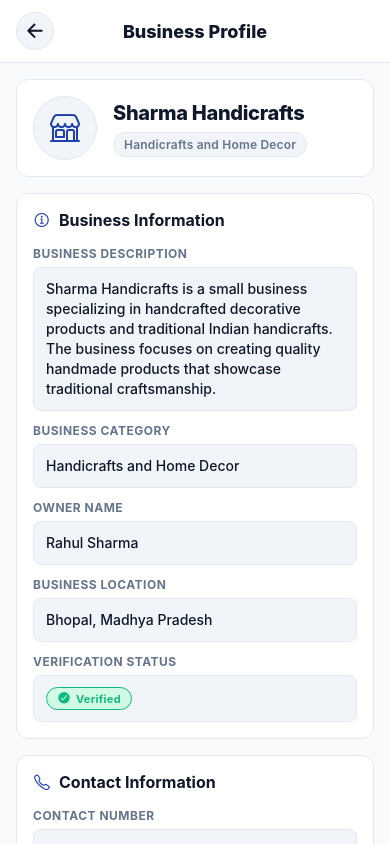
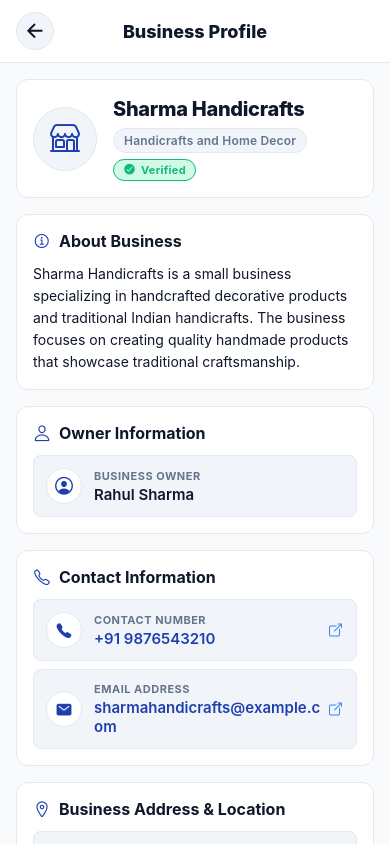
Before and after one commit to Himanshubansal-2008/VyaparSetu, a React Native app in the folder mobile/: screen / in a window 390 px wide. Built offline with nearby package versions, Linux system fonts and the light colour scheme.

Commit message:
Complete business profile information section

```diff
--- a/mobile/src/screens/BusinessProfileScreen.js
+++ b/mobile/src/screens/BusinessProfileScreen.js
@@ -8,6 +8,8 @@ import {
   StatusBar,
   Platform,
   TouchableOpacity,
+  Linking,
+  Alert,
 } from 'react-native';
 import { Ionicons } from '@expo/vector-icons';
 import { colors } from '../theme/colors';
@@ -27,17 +29,24 @@ export default function BusinessProfileScreen({
     businessProfileData;
 
   const {
-    businessName = 'Sharma Handicrafts',
-    description = '',
-    category = '',
-    ownerName = '',
-    contactNumber = '',
-    email = '',
-    address = '',
-    location = '',
-    isVerified = true,
-    specialties = [],
+    businessName = businessProfileData.businessName,
+    description = businessProfileData.description,
+    category = businessProfileData.category,
+    ownerName = businessProfileData.ownerName,
+    contactNumber = businessProfileData.contactNumber,
+    email = businessProfileData.email,
+    address = businessProfileData.address,
+    location = businessProfileData.location,
+    isVerified = businessProfileData.isVerified,
+    specialties = businessProfileData.specialties,
   } = business || {};
+
+  const specialtiesList =
+    Array.isArray(specialties) && specialties.length > 0
+      ? specialties
+      : Array.isArray(businessProfileData.specialties)
+      ? businessProfileData.specialties
+      : [];
 
   const canGoBack = Boolean(
     onBackPress || (navigation && typeof navigation.goBack === 'function')
@@ -51,11 +60,66 @@ export default function BusinessProfileScreen({
     }
   };
 
+  const handlePhonePress = async () => {
+    const rawNumber = contactNumber || businessProfileData.contactNumber;
+    if (!rawNumber) return;
+    const sanitizedNumber = String(rawNumber).replace(/[^\d+]/g, '');
+    const url = `tel:${sanitizedNumber}`;
+
+    try {
+      const supported = await Linking.canOpenURL(url);
+      if (supported) {
+        await Linking.openURL(url);
+      } else {
+        await Linking.openURL(url).catch((err) => {
+          console.warn('[BusinessProfileScreen] Cannot open phone dialer:', err);
+          Alert.alert(
+            'Unable to place call',
+            `Device cannot make a call to ${rawNumber}.`
+          );
+        });
+      }
+    } catch (error) {
+      console.warn('[BusinessProfileScreen] Phone dialer error:', error);
+      Alert.alert(
+        'Unable to place call',
+        `An error occurred while trying to open dialer: ${error.message || error}`
+      );
+    }
+  };
+
+  const handleEmailPress = async () => {
+    const targetEmail = email || businessProfileData.email;
+    if (!targetEmail) return;
+    const url = `mailto:${targetEmail.trim()}`;
+
+    try {
+      const supported = await Linking.canOpenURL(url);
+      if (supported) {
+        await Linking.openURL(url);
+      } else {
+        await Linking.openURL(url).catch((err) => {
+          console.warn('[BusinessProfileScreen] Cannot open email client:', err);
+          Alert.alert(
+            'Unable to send email',
+            `No email client available to email ${targetEmail}.`
+          );
+        });
+      }
+    } catch (error) {
+      console.warn('[BusinessProfileScreen] Email client error:', error);
+      Alert.alert(
+        'Unable to send email',
+        `An error occurred while trying to open email: ${error.message || error}`
+      );
+    }
+  };
+
   return (
     <SafeAreaView style={styles.safeArea}>
       <StatusBar barStyle="dark-content" backgroundColor={colors.surface} />
 
-      {/* A. Screen Heading */}
+      {/* Screen Heading */}
       <View style={[styles.header, !canGoBack && styles.headerCentered]}>
         {canGoBack && (
           <TouchableOpacity
@@ -79,7 +143,7 @@ export default function BusinessProfileScreen({
         contentContainerStyle={styles.scrollContent}
         showsVerticalScrollIndicator={false}
       >
-        {/* Business Header / Identity Section */}
+        {/* 1. Business Header (Logo, Name, Category Badge, Verification Badge) */}
         <View style={styles.businessHeaderCard}>
           <View style={styles.businessLogoPlaceholder}>
             <Ionicons
@@ -92,6 +156,9 @@ export default function BusinessProfileScreen({
             <Text style={styles.businessNameText}>
               {businessName || businessProfileData.businessName}
             </Text>
+
+            <View style={styles.headerBadgesRow}>
+              {/* 2. Business Category Badge */}
               {Boolean(category || businessProfileData.category) && (
                 <View style={styles.categoryBadge}>
                   <Text style={styles.categoryBadgeText}>
@@ -99,61 +166,8 @@ export default function BusinessProfileScreen({
                   </Text>
                 </View>
               )}
-          </View>
-        </View>
 
-        {/* D. Business Information */}
-        <View style={styles.card}>
-          <View style={styles.sectionHeaderRow}>
-            <Ionicons
-              name="information-circle-outline"
-              size={18}
-              color={colors.primary}
-              style={styles.sectionHeaderIcon}
-            />
-            <Text style={styles.sectionTitle}>Business Information</Text>
-          </View>
-
-          <View style={styles.fieldList}>
-            <View style={styles.fieldItem}>
-              <Text style={styles.fieldLabel}>Business Description</Text>
-              <View style={styles.valueBox}>
-                <Text style={styles.valueText}>
-                  {description || 'No description available'}
-                </Text>
-              </View>
-            </View>
-
-            <View style={styles.fieldItem}>
-              <Text style={styles.fieldLabel}>Business Category</Text>
-              <View style={styles.valueBox}>
-                <Text style={styles.valueText}>
-                  {category || 'No category specified'}
-                </Text>
-              </View>
-            </View>
-
-            <View style={styles.fieldItem}>
-              <Text style={styles.fieldLabel}>Owner Name</Text>
-              <View style={styles.valueBox}>
-                <Text style={styles.valueText}>
-                  {ownerName || 'No owner name specified'}
-                </Text>
-              </View>
-            </View>
-
-            <View style={styles.fieldItem}>
-              <Text style={styles.fieldLabel}>Business Location</Text>
-              <View style={styles.valueBox}>
-                <Text style={styles.valueText}>
-                  {location || 'No location specified'}
-                </Text>
-              </View>
-            </View>
-
-            <View style={styles.fieldItemLast}>
-              <Text style={styles.fieldLabel}>Verification Status</Text>
-              <View style={styles.valueBox}>
+              {/* 3. Business Verification Badge */}
               <View
                 style={[
                   styles.verificationBadge,
@@ -163,15 +177,9 @@ export default function BusinessProfileScreen({
                 ]}
               >
                 <Ionicons
-                    name={
-                      isVerified
-                        ? 'checkmark-circle'
-                        : 'close-circle-outline'
-                    }
-                    size={14}
-                    color={
-                      isVerified ? colors.success : colors.textSecondary
-                    }
+                  name={isVerified ? 'checkmark-circle' : 'alert-circle-outline'}
+                  size={13}
+                  color={isVerified ? colors.success : colors.textSecondary}
                   style={styles.verificationBadgeIcon}
                 />
                 <Text
@@ -188,9 +196,52 @@ export default function BusinessProfileScreen({
             </View>
           </View>
         </View>
+
+        {/* 4. About Business Section */}
+        <View style={styles.card}>
+          <View style={styles.sectionHeaderRow}>
+            <Ionicons
+              name="information-circle-outline"
+              size={18}
+              color={colors.primary}
+              style={styles.sectionHeaderIcon}
+            />
+            <Text style={styles.sectionTitle}>About Business</Text>
+          </View>
+          <Text style={styles.aboutText}>
+            {description || businessProfileData.description}
+          </Text>
         </View>
 
-        {/* E. Contact Information */}
+        {/* 5. Owner Information Section */}
+        <View style={styles.card}>
+          <View style={styles.sectionHeaderRow}>
+            <Ionicons
+              name="person-outline"
+              size={18}
+              color={colors.primary}
+              style={styles.sectionHeaderIcon}
+            />
+            <Text style={styles.sectionTitle}>Owner Information</Text>
+          </View>
+          <View style={styles.infoRow}>
+            <View style={styles.infoIconBox}>
+              <Ionicons
+                name="person-circle-outline"
+                size={22}
+                color={colors.primary}
+              />
+            </View>
+            <View style={styles.infoContent}>
+              <Text style={styles.infoLabel}>Business Owner</Text>
+              <Text style={styles.infoValue}>
+                {ownerName || businessProfileData.ownerName}
+              </Text>
+            </View>
+          </View>
+        </View>
+
+        {/* 6. Contact Information Section (Clickable Phone & Email) */}
         <View style={styles.card}>
           <View style={styles.sectionHeaderRow}>
             <Ionicons
@@ -202,47 +253,107 @@ export default function BusinessProfileScreen({
             <Text style={styles.sectionTitle}>Contact Information</Text>
           </View>
 
-          <View style={styles.fieldList}>
-            <View style={styles.fieldItem}>
-              <Text style={styles.fieldLabel}>Contact Number</Text>
-              <View style={styles.valueBox}>
-                <Text style={styles.valueText}>
-                  {contactNumber || 'No contact number available'}
+          <View style={styles.contactList}>
+            {/* Phone Number (tel: interaction) */}
+            <TouchableOpacity
+              style={styles.contactItem}
+              onPress={handlePhonePress}
+              activeOpacity={0.7}
+              accessibilityRole="button"
+              accessibilityLabel={`Call ${contactNumber || businessProfileData.contactNumber}`}
+            >
+              <View style={styles.contactIconBox}>
+                <Ionicons name="call" size={17} color={colors.primary} />
+              </View>
+              <View style={styles.contactContent}>
+                <Text style={styles.infoLabel}>Contact Number</Text>
+                <Text style={styles.contactLinkText}>
+                  {contactNumber || businessProfileData.contactNumber}
+                </Text>
+              </View>
+              <Ionicons
+                name="open-outline"
+                size={16}
+                color={colors.primaryLight}
+              />
+            </TouchableOpacity>
+
+            {/* Email Address (mailto: interaction) */}
+            <TouchableOpacity
+              style={[styles.contactItem, styles.contactItemLast]}
+              onPress={handleEmailPress}
+              activeOpacity={0.7}
+              accessibilityRole="button"
+              accessibilityLabel={`Email ${email || businessProfileData.email}`}
+            >
+              <View style={styles.contactIconBox}>
+                <Ionicons name="mail" size={17} color={colors.primary} />
+              </View>
+              <View style={styles.contactContent}>
+                <Text style={styles.infoLabel}>Email Address</Text>
+                <Text style={styles.contactLinkText}>
+                  {email || businessProfileData.email}
+                </Text>
+              </View>
+              <Ionicons
+                name="open-outline"
+                size={16}
+                color={colors.primaryLight}
+              />
+            </TouchableOpacity>
+          </View>
+        </View>
+
+        {/* 7. Business Address and Location Section */}
+        <View style={styles.card}>
+          <View style={styles.sectionHeaderRow}>
+            <Ionicons
+              name="location-outline"
+              size={18}
+              color={colors.primary}
+              style={styles.sectionHeaderIcon}
+            />
+            <Text style={styles.sectionTitle}>Business Address & Location</Text>
+          </View>
+
+          <View style={styles.addressList}>
+            {/* Location (City, State) */}
+            <View style={styles.addressItem}>
+              <View style={styles.infoIconBox}>
+                <Ionicons
+                  name="navigate-outline"
+                  size={18}
+                  color={colors.primary}
+                />
+              </View>
+              <View style={styles.infoContent}>
+                <Text style={styles.infoLabel}>Location</Text>
+                <Text style={styles.infoValue}>
+                  {location || businessProfileData.location}
                 </Text>
               </View>
             </View>
 
-            <View style={styles.fieldItem}>
-              <Text style={styles.fieldLabel}>Email Address</Text>
-              <View style={styles.valueBox}>
-                <Text style={styles.valueText}>
-                  {email || 'No email address available'}
-                </Text>
+            {/* Complete Address */}
+            <View style={[styles.addressItem, styles.addressItemLast]}>
+              <View style={styles.infoIconBox}>
+                <Ionicons
+                  name="location"
+                  size={18}
+                  color={colors.primary}
+                />
               </View>
-            </View>
-
-            <View style={styles.fieldItem}>
-              <Text style={styles.fieldLabel}>Business Address</Text>
-              <View style={styles.valueBox}>
-                <Text style={styles.valueText}>
-                  {address || 'No address available'}
-                </Text>
-              </View>
-            </View>
-
-            <View style={styles.fieldItemLast}>
-              <Text style={styles.fieldLabel}>Business Location</Text>
-              <View style={styles.valueBox}>
-                <Text style={styles.valueText}>
-                  {location || 'No location available'}
+              <View style={styles.infoContent}>
+                <Text style={styles.infoLabel}>Business Address</Text>
+                <Text style={styles.addressText}>
+                  {address || businessProfileData.address}
                 </Text>
               </View>
             </View>
           </View>
         </View>
 
-        {/* Business Specialties */}
-        {Array.isArray(specialties) && specialties.length > 0 && (
+        {/* 8. Business Specialties Section */}
         <View style={styles.card}>
           <View style={styles.sectionHeaderRow}>
             <Ionicons
@@ -254,8 +365,9 @@ export default function BusinessProfileScreen({
             <Text style={styles.sectionTitle}>Business Specialties</Text>
           </View>
 
+          {specialtiesList.length > 0 ? (
             <View style={styles.specialtiesWrapper}>
-              {specialties.map((specialty, index) => (
+              {specialtiesList.map((specialty, index) => (
                 <View key={`specialty-${index}`} style={styles.specialtyChip}>
                   <Ionicons
                     name="checkmark-circle-outline"
@@ -267,32 +379,11 @@ export default function BusinessProfileScreen({
                 </View>
               ))}
             </View>
-          </View>
+          ) : (
+            <Text style={styles.emptySpecialtiesText}>
+              No specialties listed for this business.
+            </Text>
           )}
-
-        {/* F. Products Placeholder */}
-        <View style={styles.card}>
-          <View style={styles.sectionHeaderRow}>
-            <Ionicons
-              name="cube-outline"
-              size={18}
-              color={colors.primary}
-              style={styles.sectionHeaderIcon}
-            />
-            <Text style={styles.sectionTitle}>Products</Text>
-          </View>
-
-          <View style={styles.emptyProductsArea}>
-            <Ionicons
-              name="cube-outline"
-              size={36}
-              color={colors.textMuted}
-              style={styles.emptyProductsIcon}
-            />
-            <Text style={styles.emptyProductsText}>
-              Your products will appear here
-            </Text>
-          </View>
         </View>
       </ScrollView>
     </SafeAreaView>
@@ -355,25 +446,6 @@ const styles = StyleSheet.create({
     padding: spacing.lg,
     paddingBottom: spacing.xxxl,
   },
-  card: {
-    backgroundColor: colors.surface,
-    borderRadius: borderRadius.lg,
-    padding: spacing.lg,
-    borderWidth: 1,
-    borderColor: colors.border,
-    marginBottom: spacing.lg,
-    ...Platform.select({
-      ios: {
-        shadowColor: '#000',
-        shadowOffset: { width: 0, height: 1 },
-        shadowOpacity: 0.04,
-        shadowRadius: 4,
-      },
-      android: {
-        elevation: 1,
-      },
-    }),
-  },
   businessHeaderCard: {
     flexDirection: 'row',
     alignItems: 'center',
@@ -417,6 +489,13 @@ const styles = StyleSheet.create({
     lineHeight: 26,
     letterSpacing: -0.3,
   },
+  headerBadgesRow: {
+    flexDirection: 'row',
+    alignItems: 'center',
+    flexWrap: 'wrap',
+    gap: spacing.xs + 2,
+    marginTop: spacing.xs + 2,
+  },
   categoryBadge: {
     alignSelf: 'flex-start',
     backgroundColor: colors.surfaceSubtle,
@@ -425,7 +504,6 @@ const styles = StyleSheet.create({
     borderRadius: borderRadius.full,
     borderWidth: 1,
     borderColor: colors.border,
-    marginTop: spacing.xs + 2,
   },
   categoryBadgeText: {
     fontSize: 12,
@@ -433,61 +511,10 @@ const styles = StyleSheet.create({
     color: colors.textSecondary,
     letterSpacing: 0.2,
   },
-  sectionHeaderRow: {
-    flexDirection: 'row',
-    alignItems: 'center',
-    marginBottom: spacing.md,
-    gap: spacing.xs + 2,
-  },
-  sectionHeaderIcon: {
-    marginRight: 2,
-  },
-  sectionTitle: {
-    fontSize: 16,
-    fontWeight: '700',
-    color: colors.textPrimary,
-  },
-  fieldList: {
-    marginTop: spacing.xs,
-  },
-  fieldItem: {
-    marginBottom: spacing.md,
-  },
-  fieldItemLast: {
-    marginBottom: 0,
-  },
-  fieldLabel: {
-    fontSize: 12,
-    fontWeight: '700',
-    color: colors.textSecondary,
-    textTransform: 'uppercase',
-    letterSpacing: 0.5,
-    marginBottom: spacing.xs + 2,
-  },
-  valueBox: {
-    backgroundColor: colors.surfaceSubtle,
-    borderRadius: borderRadius.md,
-    paddingHorizontal: spacing.md,
-    paddingVertical: spacing.md - 1,
-    borderWidth: 1,
-    borderColor: colors.border,
-  },
-  valueText: {
-    fontSize: 14,
-    fontWeight: '500',
-    color: colors.textPrimary,
-    lineHeight: 20,
-  },
-  valueTextBold: {
-    fontSize: 16,
-    fontWeight: '700',
-    color: colors.textPrimary,
-    letterSpacing: -0.2,
-  },
   verificationBadge: {
     flexDirection: 'row',
     alignItems: 'center',
-    paddingHorizontal: spacing.sm + 2,
+    paddingHorizontal: spacing.sm + 1,
     paddingVertical: 3,
     borderRadius: borderRadius.full,
     borderWidth: 1,
@@ -516,11 +543,140 @@ const styles = StyleSheet.create({
   verificationBadgeTextUnverified: {
     color: colors.textSecondary,
   },
+  card: {
+    backgroundColor: colors.surface,
+    borderRadius: borderRadius.lg,
+    padding: spacing.lg,
+    borderWidth: 1,
+    borderColor: colors.border,
+    marginBottom: spacing.lg,
+    ...Platform.select({
+      ios: {
+        shadowColor: '#000',
+        shadowOffset: { width: 0, height: 1 },
+        shadowOpacity: 0.04,
+        shadowRadius: 4,
+      },
+      android: {
+        elevation: 1,
+      },
+    }),
+  },
+  sectionHeaderRow: {
+    flexDirection: 'row',
+    alignItems: 'center',
+    marginBottom: spacing.md,
+    gap: spacing.xs + 2,
+  },
+  sectionHeaderIcon: {
+    marginRight: 2,
+  },
+  sectionTitle: {
+    fontSize: 16,
+    fontWeight: '700',
+    color: colors.textPrimary,
+  },
+  aboutText: {
+    fontSize: 14,
+    fontWeight: '400',
+    color: colors.textPrimary,
+    lineHeight: 22,
+  },
+  infoRow: {
+    flexDirection: 'row',
+    alignItems: 'center',
+    backgroundColor: colors.surfaceSubtle,
+    padding: spacing.md,
+    borderRadius: borderRadius.md,
+    borderWidth: 1,
+    borderColor: colors.border,
+  },
+  infoIconBox: {
+    width: 36,
+    height: 36,
+    borderRadius: borderRadius.full,
+    backgroundColor: colors.surface,
+    alignItems: 'center',
+    justifyContent: 'center',
+    marginRight: spacing.md,
+    borderWidth: 1,
+    borderColor: colors.border,
+  },
+  infoContent: {
+    flex: 1,
+  },
+  infoLabel: {
+    fontSize: 11,
+    fontWeight: '700',
+    color: colors.textSecondary,
+    textTransform: 'uppercase',
+    letterSpacing: 0.5,
+    marginBottom: 2,
+  },
+  infoValue: {
+    fontSize: 15,
+    fontWeight: '600',
+    color: colors.textPrimary,
+  },
+  contactList: {
+    gap: spacing.sm,
+  },
+  contactItem: {
+    flexDirection: 'row',
+    alignItems: 'center',
+    backgroundColor: colors.surfaceSubtle,
+    padding: spacing.md,
+    borderRadius: borderRadius.md,
+    borderWidth: 1,
+    borderColor: colors.border,
+  },
+  contactItemLast: {
+    // handled by gap or margin
+  },
+  contactIconBox: {
+    width: 36,
+    height: 36,
+    borderRadius: borderRadius.full,
+    backgroundColor: colors.surface,
+    alignItems: 'center',
+    justifyContent: 'center',
+    marginRight: spacing.md,
+    borderWidth: 1,
+    borderColor: colors.border,
+  },
+  contactContent: {
+    flex: 1,
+  },
+  contactLinkText: {
+    fontSize: 15,
+    fontWeight: '600',
+    color: colors.primary,
+  },
+  addressList: {
+    gap: spacing.sm,
+  },
+  addressItem: {
+    flexDirection: 'row',
+    alignItems: 'flex-start',
+    backgroundColor: colors.surfaceSubtle,
+    padding: spacing.md,
+    borderRadius: borderRadius.md,
+    borderWidth: 1,
+    borderColor: colors.border,
+  },
+  addressItemLast: {
+    // handled by gap
+  },
+  addressText: {
+    fontSize: 14,
+    fontWeight: '500',
+    color: colors.textPrimary,
+    lineHeight: 21,
+  },
   specialtiesWrapper: {
     flexDirection: 'row',
     flexWrap: 'wrap',
     gap: spacing.sm,
-    marginTop: spacing.xs,
   },
   specialtyChip: {
     flexDirection: 'row',
@@ -540,23 +696,9 @@ const styles = StyleSheet.create({
     fontWeight: '500',
     color: colors.textPrimary,
   },
-  emptyProductsArea: {
-    backgroundColor: colors.surfaceSubtle,
-    borderRadius: borderRadius.md,
-    borderWidth: 1,
-    borderColor: colors.border,
-    alignItems: 'center',
-    justifyContent: 'center',
-    paddingVertical: spacing.xl,
-    paddingHorizontal: spacing.lg,
-  },
-  emptyProductsIcon: {
-    marginBottom: spacing.xs + 2,
-  },
-  emptyProductsText: {
-    fontSize: 14,
-    fontWeight: '500',
+  emptySpecialtiesText: {
+    fontSize: 13,
     color: colors.textMuted,
-    textAlign: 'center',
+    fontStyle: 'italic',
   },
 });
```
Lines whose indentation alone changed are shown as unchanged.
